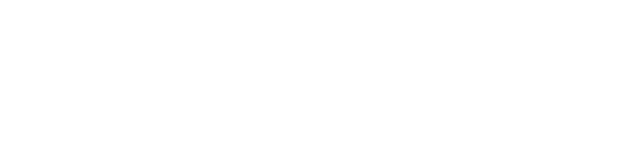
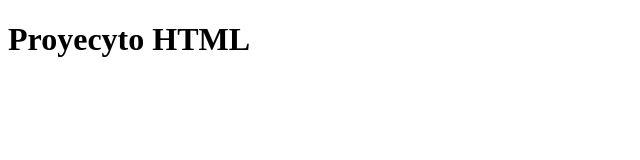
Before and after one commit to anarosagomezalba/Proyecto-HTML, a plain HTML site: page index.html in a window 1280 px wide. Shown: the whole page, without its empty margins (0-640 px from the left). Drawn offline with Linux system fonts and the light colour scheme.

Commit message:
Actualización index.html

```diff
--- a/index.html
+++ b/index.html
@@ -3,9 +3,10 @@
 <head>
     <meta charset="UTF-8">
     <meta name="viewport" content="width=device-width, initial-scale=1.0">
-    <title>Proyecto</title>
+    <title>Proyeckkkkkto</title>
 </head>
 <body>
+    <h1>Proyecyto HTML</h1>
 
 </body>
 </html>
```
